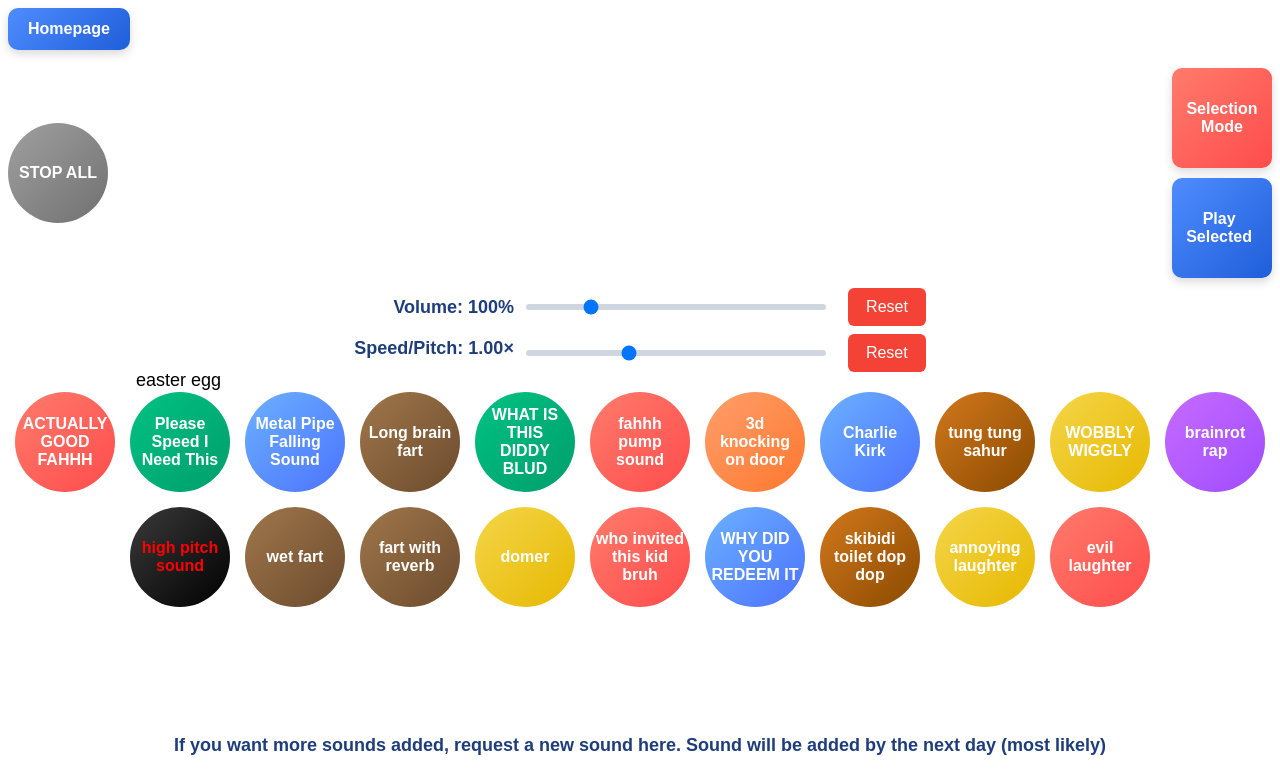
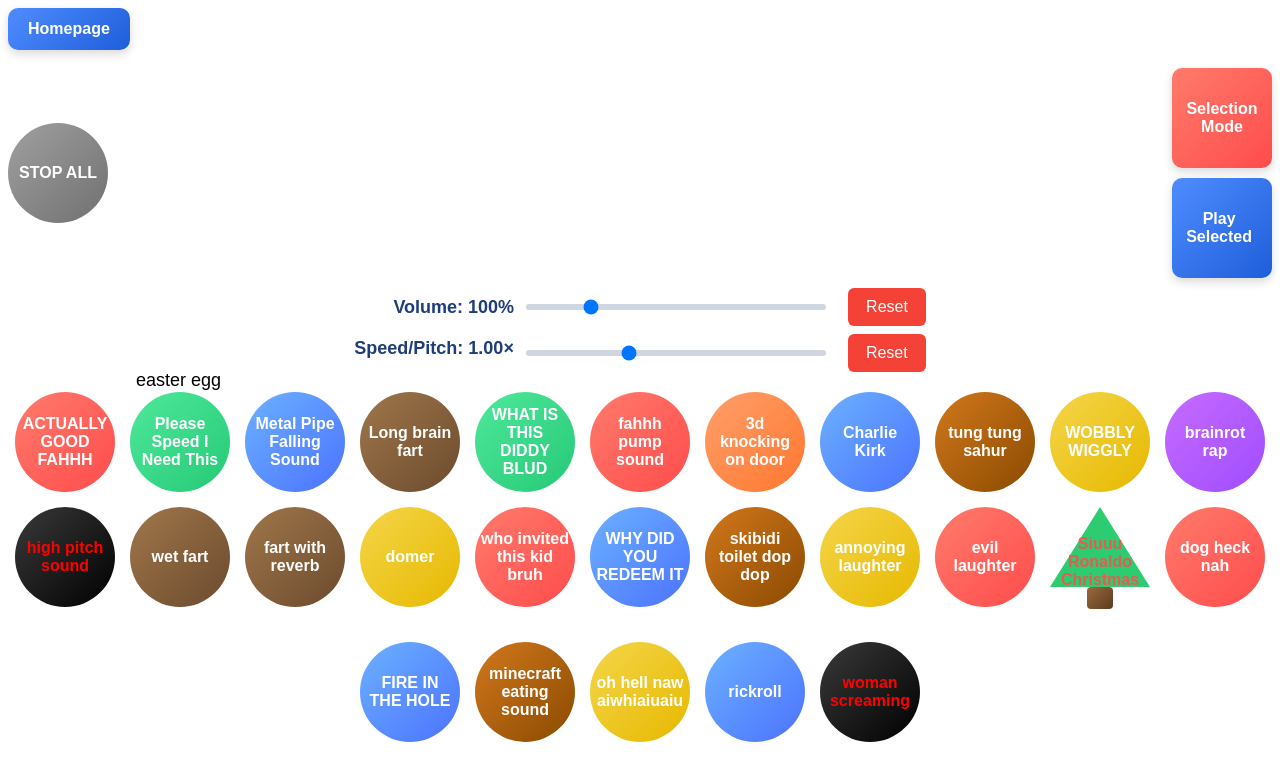
Before and after one commit to samch20102011-maker/website-repository, a plain HTML site: page soundboard.html in a window 1280 px wide. Shown: the top 778 px of the page. Drawn offline with Linux system fonts and the light colour scheme; no server answers.

Commit message:
New sounds

```diff
--- a/soundboard.css
+++ b/soundboard.css
@@ -70,6 +70,7 @@
   opacity: 0;
   pointer-events: none;
   transition: opacity 1s ease;
+  z-index: 2;
 }
 
 
@@ -396,11 +397,12 @@ label {
 
 
 .green-btn {
-    background: linear-gradient(135deg, #00c283, #009e6a);
+    background: linear-gradient(135deg, #4fe89c, #25c976);
 }
 .green-btn:hover {
-    background: linear-gradient(135deg, #00d892, #00b378);
+    background: linear-gradient(135deg, #5ff4a9, #2fd684);
 }
+
 
 
 .blue-btn {
@@ -468,3 +470,53 @@ label {
 .orangebrown-btn:hover {
     background: linear-gradient(135deg, #e88924, #9c5500);
 }
+
+
+.christmas-btn {
+    width: 100px;
+    height: 120px; /* space for triangle + trunk */
+    position: relative;
+    cursor: pointer;
+    background: none;
+
+    color: #ff4c4ce1;
+    font-size: 16px;
+    font-weight: 600;
+    text-align: center;
+    line-height: normal; /* vertically shifts text inside */
+}
+    .christmas-btn::before {
+    content: "";
+    position: absolute;
+    top: 0;
+    left: 50%;
+    transform: translateX(-50%);
+    width: 0;
+    height: 0;
+    border-left: 50px solid transparent;
+    border-right: 50px solid transparent;
+    border-bottom: 80px solid #2ecc71;
+}
+
+/* Tree trunk */
+.christmas-btn::after {
+    content: "";
+    position: absolute;
+    top: 80px;
+    left: 50%;
+    transform: translateX(-50%);
+    width: 26px;
+    height: 22px;
+    background: linear-gradient(135deg, #9b6a3c, #5c3a1e);
+    border-radius: 4px;
+}
+
+/* Hover effect */
+.christmas-btn:hover::before {
+    border-bottom-color: #3eea86;
+}
+
+.christmas-btn > * {
+    z-index: 1;
+    transform: translateY(-10%)
+}
--- a/soundboard.html
+++ b/soundboard.html
@@ -71,6 +71,19 @@
     <button class="sound-btn orangebrown-btn" id="skibidi-toilet-dop-dop">skibidi toilet dop dop</button>
     <button class="sound-btn yellow-btn" id="annoying-laughter">annoying laughter</button>
     <button class="sound-btn red-btn" id="evil-laughter">evil laughter</button>
+
+    <button class="sound-btn christmas-btn" id="christmas-ronaldo-siuuu">
+        <span>Siuuu Ronaldo Christmas</span>
+    </button>
+
+    <button class="sound-btn red-btn" id="dog-heck-nah">dog heck nah</button>
+    <button class="sound-btn blue-btn" id="fire-in-the-hole-geometry-dash">FIRE IN THE HOLE</button>
+    <button class="sound-btn orangebrown-btn" id="minecraft-eating-sound">minecraft eating sound</button>
+    <button class="sound-btn yellow-btn" id="oh-hell-naw">oh hell naw aiwhiaiuaiu</button>
+    <button class="sound-btn blue-btn" id="rickroll-meme">rickroll</button>
+    <button class="sound-btn black-btn" id="woman-screaming">woman screaming</button>
+
+
   </div>
 
   <br><br>
--- a/soundboard.js
+++ b/soundboard.js
@@ -93,7 +93,14 @@ const sounds = {
     "why-did-you-redeem-it": "sounds/why-did-you-redeem-it.mp3",
     "skibidi-toilet-dop-dop": "sounds/skibidi-toilet-dop-dop.mp3",
     "annoying-laughter": "sounds/annoying-laughter.mp3",
-    "evil-laughter": "sounds/evil-laughter.mp3"
+    "evil-laughter": "sounds/evil-laughter.mp3",
+    "christmas-ronaldo-siuuu": "sounds/christmas-ronaldo-siuuu.mp3",
+    "dog-heck-nah": "sounds/dog-heck-nah.mp3",
+    "fire-in-the-hole-geometry-dash": "sounds/fire-in-the-hole-geometry-dash.mp3",
+    "minecraft-eating-sound": "sounds/minecraft-eating-sound.mp3",
+    "oh-hell-naw": "sounds/oh-hell-naw-vine.mp3",
+    "rickroll-meme": "sounds/rickroll-meme.mp3",
+    "woman-screaming": "sounds/woman-screaming.mp3",
 };
 
 // Buffer cache & active nodes
@@ -257,7 +264,7 @@ sendBtn.addEventListener("click", async () => {
     const text = suggestionInput.value.trim();
     if (!text) return alert("Please enter a suggestion!");
     if (text.length > MAX_LENGTH) return alert(`Suggestion too long (max ${MAX_LENGTH})`);
-    if (!confirm("Confirm this is a valid suggestion.")) return;
+    if (!confirm("Joke suggestions will be deleted and not taken. By proceeding, you confirm that this is a valid suggestion.")) return;
 
     try {
         const userDocRef = doc(db, "userCooldowns", auth.currentUser.uid);
```
Also changed, not shown: 7 other files.
